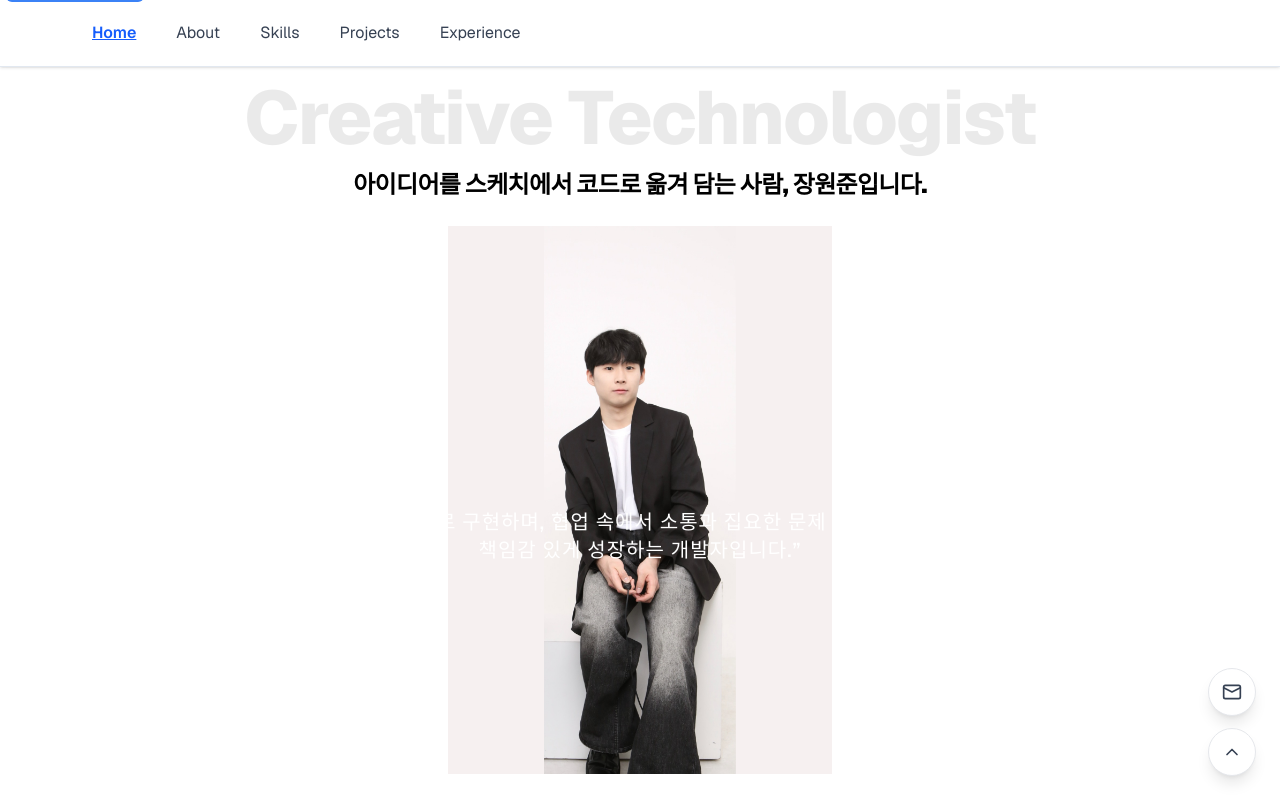
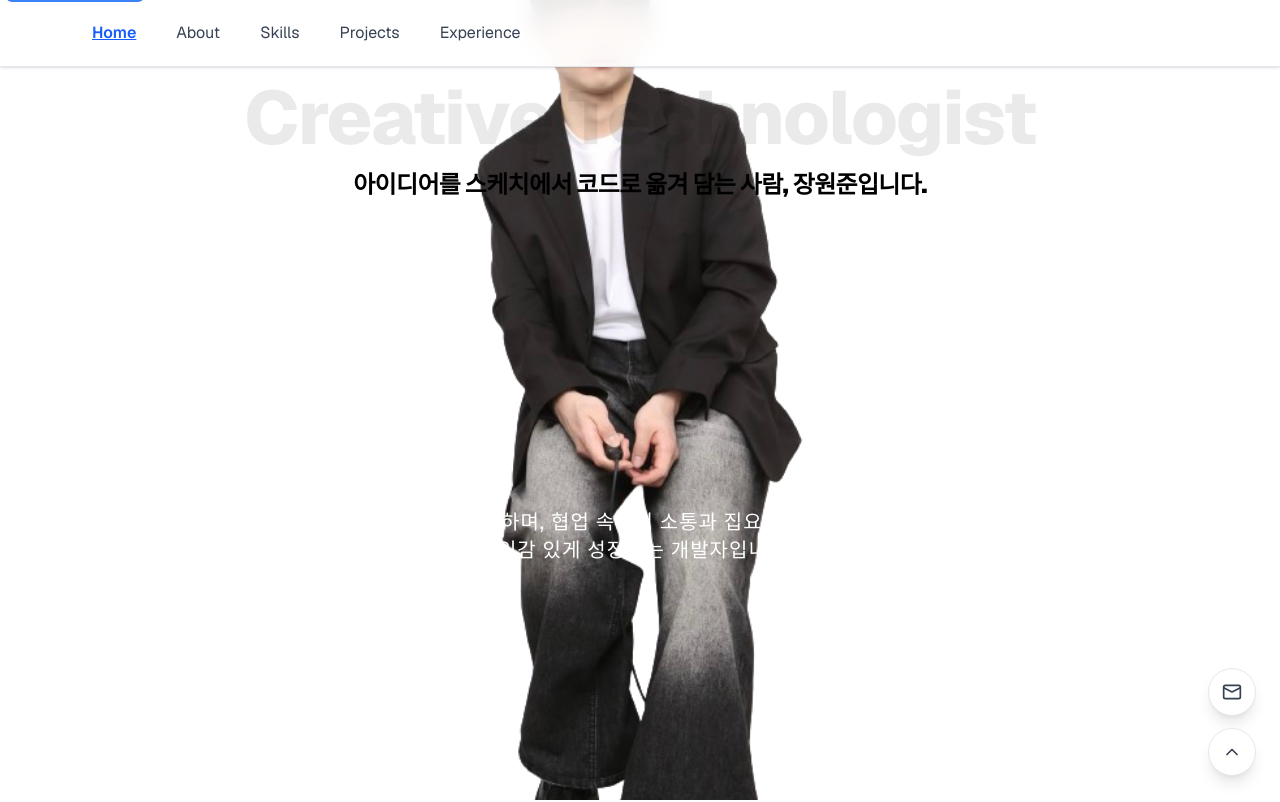
Before and after one commit to jang8163/portfolio, a Next.js app: page / in a window 1280 px wide. Shown: the top 802 px of the page. Built offline with nearby package versions, Linux system fonts and the light colour scheme.

Commit message:
Replace Hero background image with new photo (사진-removebg-preview.png)

```diff
--- a/components/Hero.tsx
+++ b/components/Hero.tsx
@@ -26,7 +26,7 @@ export default function Hero(): React.JSX.Element {
       <div
         className="absolute inset-0 bg-center bg-no-repeat"
         style={{
-          backgroundImage: 'url(/photo.png)',
+          backgroundImage: 'url(/사진-removebg-preview.png)',
           backgroundPosition: 'center 90%',
           backgroundSize: '30%'
         }}
```
Also changed, not shown: public/사진-removebg-preview.png (added).
